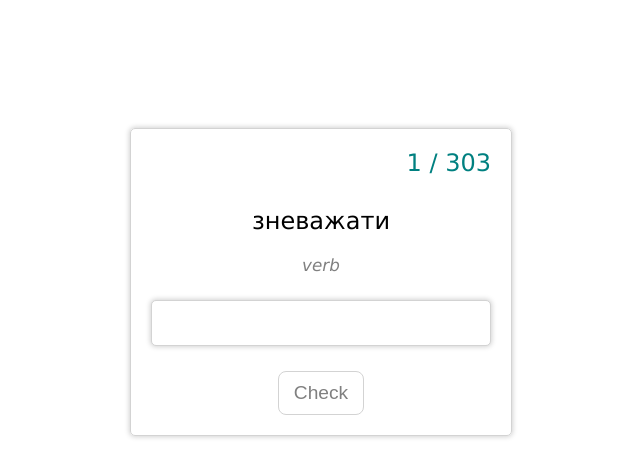
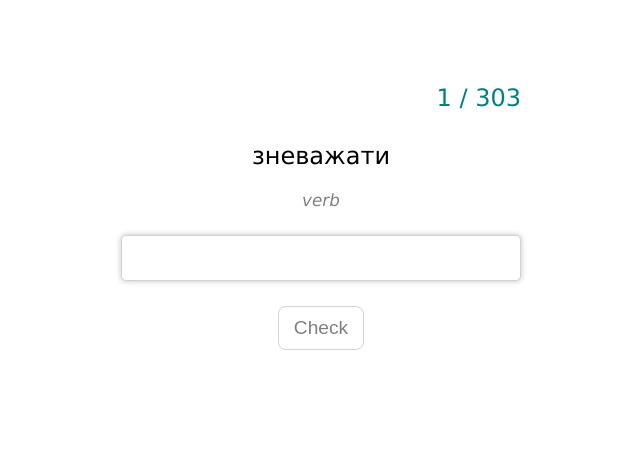
Before and after one commit to ermondel/en-words, a React (Create React App) app: page / in a window 1280 px wide. Shown: the top 476 px of the page, without its empty margins (319-959 px from the left). Built offline with nearby package versions, Linux system fonts and the light colour scheme.

Commit message:
feat: remove borders, change top margin, enlarge width of app box

```diff
--- a/src/App.css
+++ b/src/App.css
@@ -1,13 +1,6 @@
 .App {
-    max-width: 340px;
+    max-width: 400px;
     margin: auto;
-    margin-top: 10%;
+    margin-top: 5%;
     padding: 20px;
-    border: 1px solid lightgrey;
-    border-radius: 5px;
-        -moz-border-radius: 5px;
-        -webkit-border-radius: 5px;
-    box-shadow: 0px 0px 5px 1px lightgrey;
-        -webkit-box-shadow: 0px 0px 5px 1px lightgrey;
-        -moz-box-shadow: 0px 0px 5px 1px lightgrey;
 }
--- a/src/WordCard.css
+++ b/src/WordCard.css
@@ -35,7 +35,7 @@
     margin: 25px 0 25px 0;
     padding: 8px 10px 8px 10px;
     border: 1px solid lightgrey;
-    width: 318px;
+    width: 378px;
     border-radius: 5px;
         -moz-border-radius: 5px;
         -webkit-border-radius: 5px;
```
